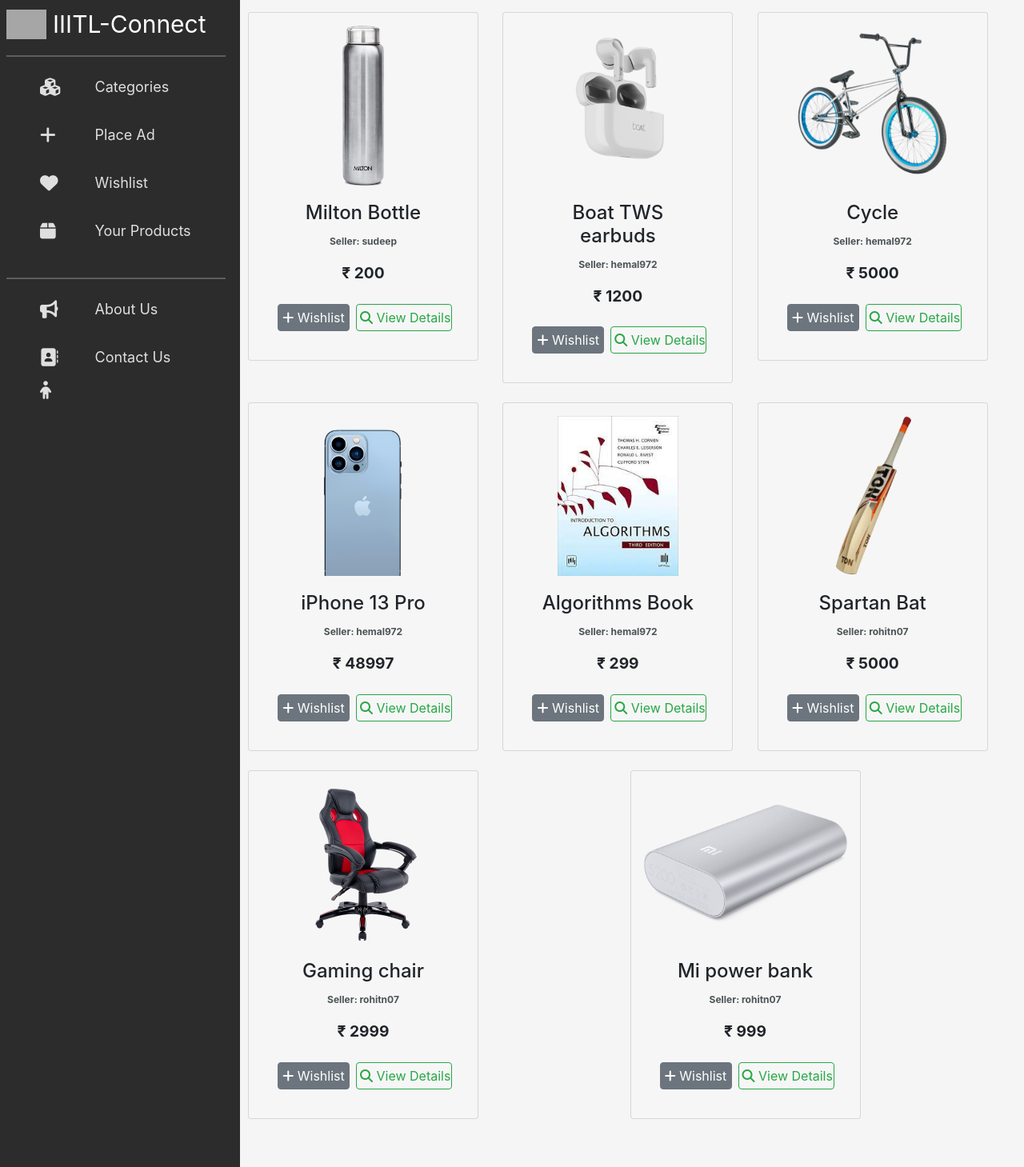
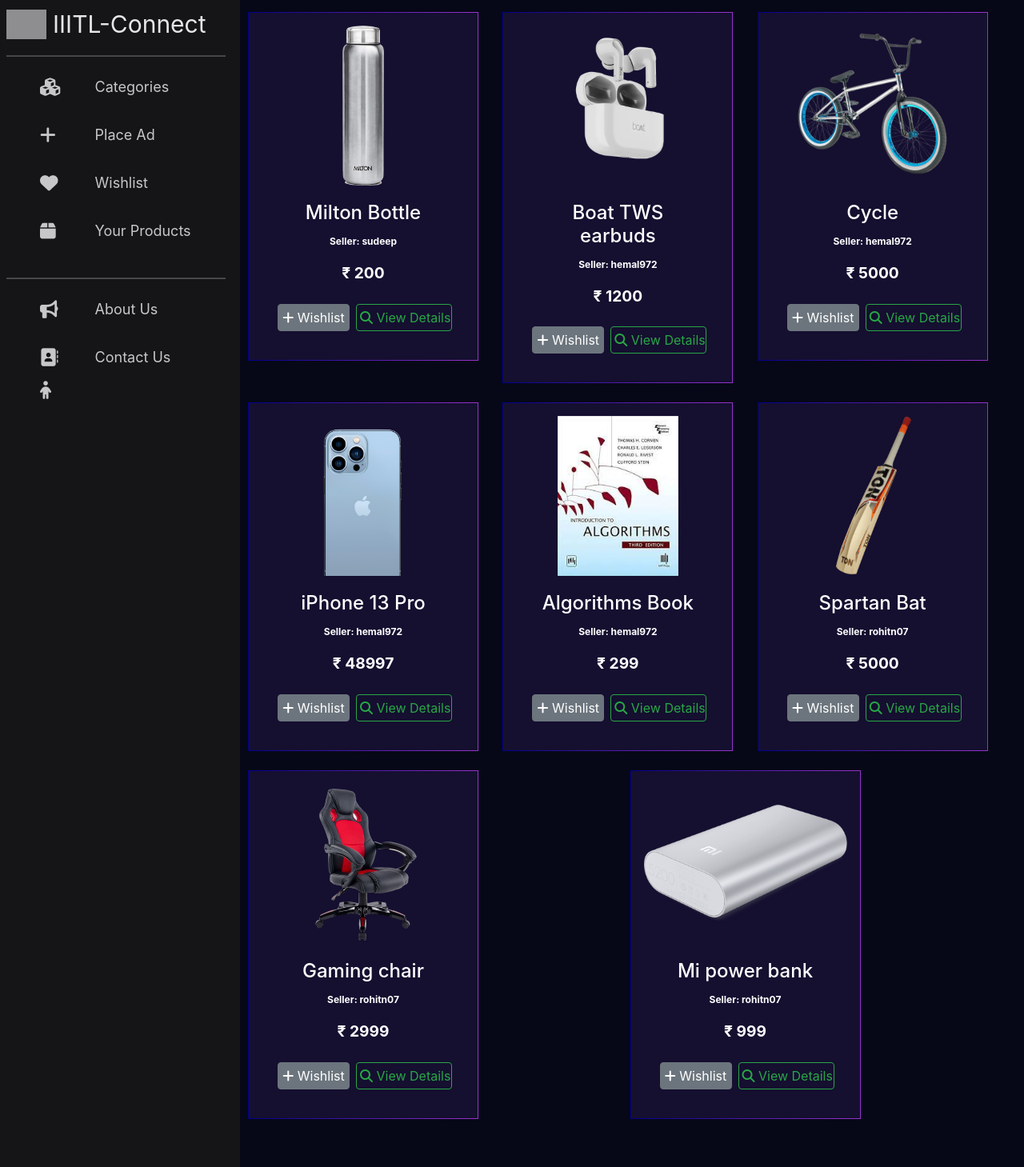
Before and after one commit to HemalDesai/mini_project, a Django app: template templates/LNMshop/LNMshop_home.html in a window 1280 px wide. Shown: the whole page at 80% size. Run offline with Django 3.2, Linux system fonts and the light colour scheme; the template is opened without the code that fills it: values that come from a table or form of the project are taken from there, others are empty; data comes from the database, SQL or seed files in the repository; both versions use the stored data as it was after the commit; some libraries are stand-ins or nearby versions; grey boxes are pictures that could not be loaded.

Commit message:
frontend enhanced

```diff
--- a/templates/LNMshop/LNMshop_home.html
+++ b/templates/LNMshop/LNMshop_home.html
@@ -35,7 +35,7 @@
 
 <style>
   body{
-    background-color: whitesmoke;
+    background-color:#060817;
   }
   .title-total {
     padding: 2.5em 1.5em 1.5em 1.5em;
@@ -44,7 +44,7 @@
   .card .ant-title {
     margin-bottom: 3 px;
     text-align: center;
-    color: rgb(76, 84, 85);
+    /* color: rgb(76, 84, 85); */
     font-weight: bold;
     font-size: 12px;
   }
@@ -249,7 +249,10 @@
             {% if products %}
             {% for product in products %}
             <div class="col mx-auto ">
-              <div class="card mb-4 rounded-end p-3" style="width: 18rem; background-color:#f6f6f7; border-style:solid  ; ">
+              <div class="card mb-4 rounded-end p-3" style="width: 18rem;
+              background-color: #150f30;
+              color:white;
+              border-image: linear-gradient(to right, darkblue, darkorchid) 1; ">
                 <img src="{{product.photo.url}}" class="card-img-top" style="height: 200px; object-fit: contain;"
                   alt="...">
                 <div class="card-body text-center">
--- a/templates/accounts/about.html
+++ b/templates/accounts/about.html
@@ -65,9 +65,8 @@
       padding: 30px;
       color: whitesmoke;
       border:2px solid;
+      margin-bottom: 30px;
       background-color: #150f30;
-      margin-bottom: 30px;
-
       border-image: linear-gradient(to right, darkblue, darkorchid) 1;
     }
 
```
Also changed, not shown: templates/LNMshop/view_product.html (+10 -1 lines), templates/accounts/services.html (+4 -4 lines), db.sqlite3, media/products_imgs/Bicycle-PNG-Free-Download-removebg.png (added), media/products_imgs/Bicycle-PNG-Free-Download.png (added), media/products_imgs/HtsW8UN1zT8P5cBLyEZ8cnJJ.webp (added), media/products_imgs/kindpng_7298855.png (added), media/products_imgs/pngimg.com_-_iphone_13_PNG9.png (added), media/products_imgs/pngwing.com.png (added), media/products_imgs/pngwing.com_1.png (added), media/products_imgs/pngwing.com_2.png (added), media/products_imgs/pngwing.com_3.png (added), media/products_imgs/pngwing.com_3_KPlvtZV.png (added).
